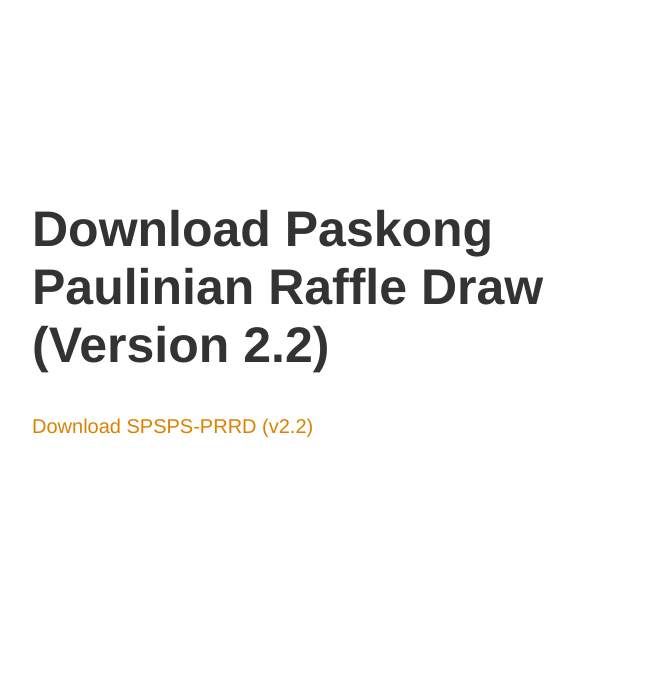
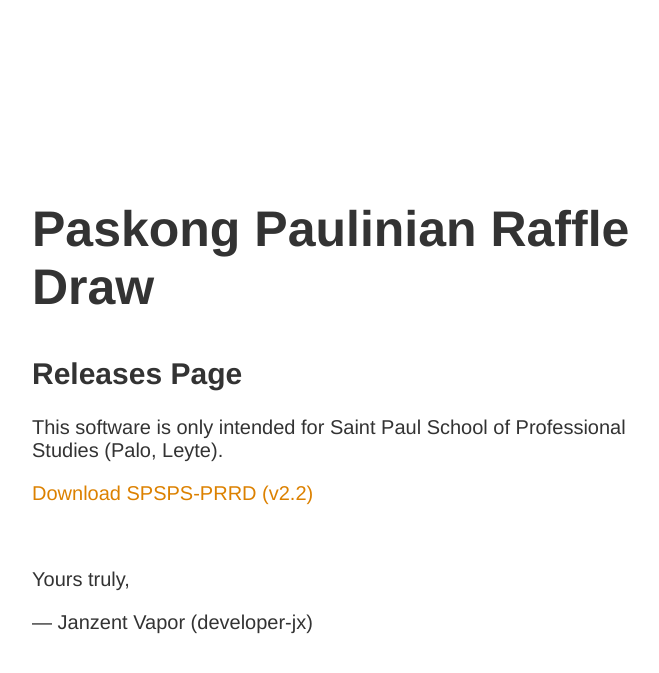
Before and after one commit to developer-jx/developer-jx.github.io, a Jekyll site: the page spsps_prrd.html, which Jekyll copies as it is, in a window 1280 px wide. Shown: the top 673 px of the page, without its empty margins (283-942 px from the left). Built offline with Jekyll 4.4.1, drawn with Linux system fonts in a browser that asks for light colours.

Commit message:
New changes to PRRD page

```diff
--- a/spsps_prrd.html
+++ b/spsps_prrd.html
@@ -14,9 +14,15 @@ a:hover { color: #333; text-decoration: none; }
 </style>
 
 <article>
-<h1>Download Paskong Paulinian Raffle Draw (Version 2.2)</h1>
+<h1>Paskong Paulinian Raffle Draw</h1>
+<h2>Releases Page</h2>
 <div>
+<p>This software is only intended for Saint Paul School of Professional Studies (Palo, Leyte).</p>
 <p><a href="maintenance_files/SPSPS-PRRD v2.2.zip">Download SPSPS-PRRD (v2.2)</a></p>
+
+<br>
+<p>Yours truly,</p>
+<p>&mdash; Janzent Vapor (developer-jx)</p>
 </div>
 
 </article>
```
